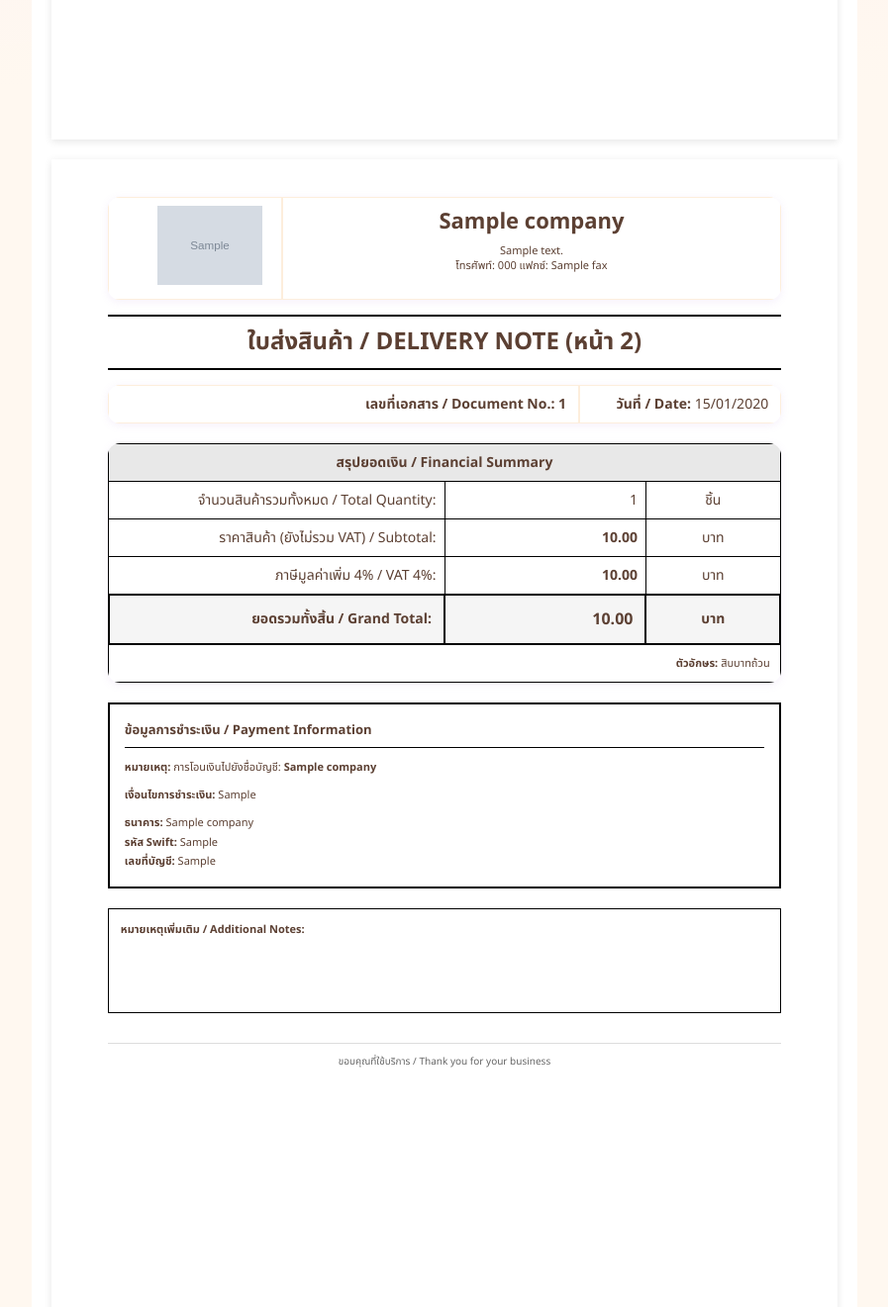
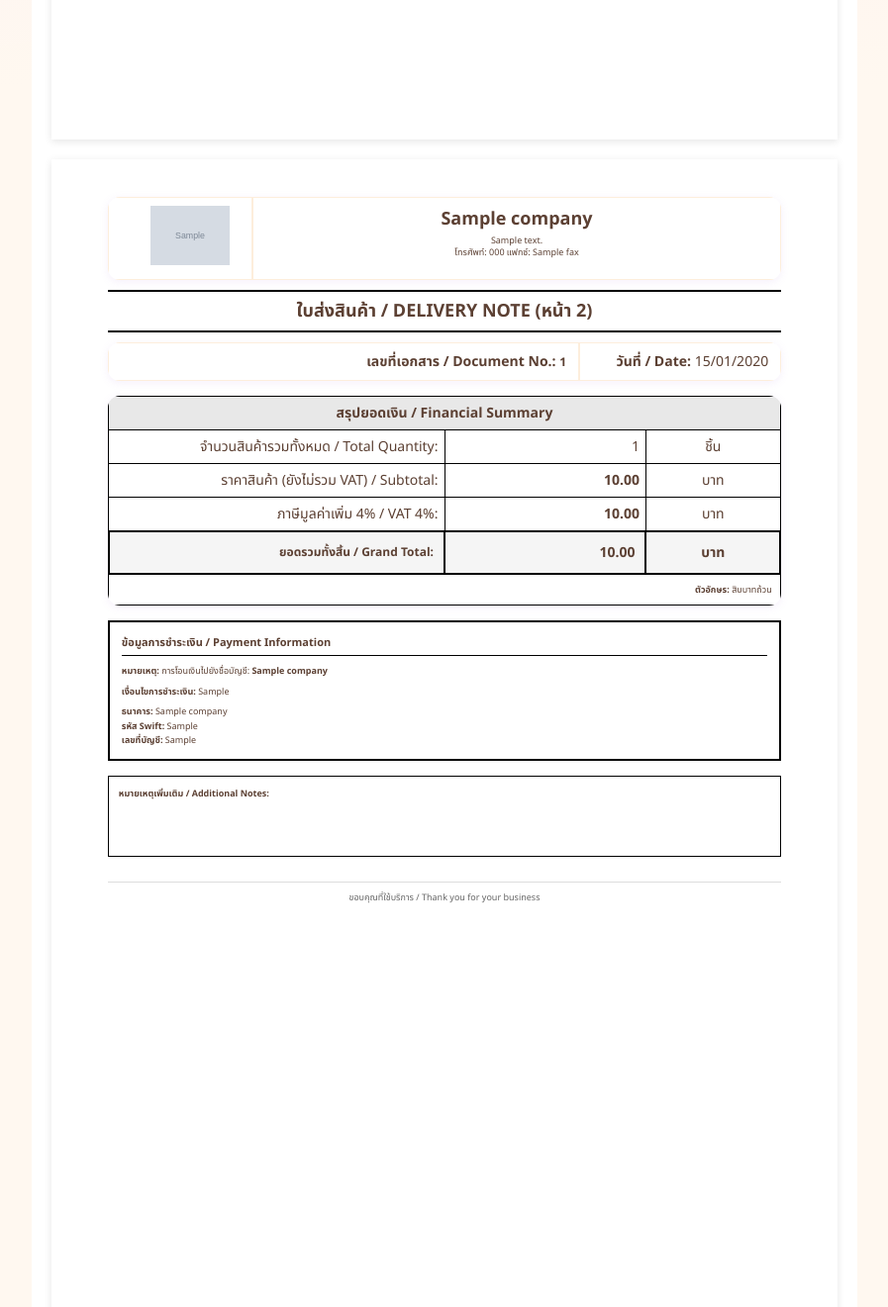
Before and after one commit to kittichaisangpayung-arch/oem-orders, a Django app: template templates/dashboard/delivery_note_detail.html in a window 1280 px wide. Shown: the part 1214-2535 px from the top of the page at 99% size, without its empty margins (191-1088 px from the left). Run offline with Django 5.2, Linux system fonts and the light colour scheme; the template is opened without the code that fills it: most values are stand-ins (such as "Sample title", 1, 10 or a date in 2020); grey boxes marked "Sample" are stand-in pictures.

Commit message:
Remove blank page and optimize financial summary page
- Keep financial summary page but reduce font sizes
- Reduce padding and margins throughout financial summary page
- This ensures no blank pages appear in PDF export

Co-Authored-By: Claude Sonnet 5 <noreply@anthropic.com>

```diff
--- a/templates/dashboard/delivery_note_detail.html
+++ b/templates/dashboard/delivery_note_detail.html
@@ -231,23 +231,23 @@
     </div>
     {% endfor %}
 
-    <!-- PAGE 2: Financial Summary -->
+    <!-- Financial Summary Page (Last Page) -->
     <div class="dn-page page-2">
         <!-- Header with Logo -->
-        <table style="width: 100%; margin-bottom: 10px;">
+        <table style="width: 100%; margin-bottom: 8px;">
             <tr>
-                <td style="width: 150px; vertical-align: top;">
+                <td style="width: 120px; vertical-align: top;">
                     {% if company.logo %}
-                    <img src="{{ company.logo.url }}" alt="{{ company.name_th }}" style="width: 120px; height: auto; max-height: 80px; object-fit: contain;">
+                    <img src="{{ company.logo.url }}" alt="{{ company.name_th }}" style="width: 100px; height: auto; max-height: 60px; object-fit: contain;">
                     {% else %}
-                    <div style="width: 120px; height: 80px; border: 1px dashed #ccc; display: flex; align-items: center; justify-content: center; font-size: 10px; color: #999;">
+                    <div style="width: 100px; height: 60px; border: 1px dashed #ccc; display: flex; align-items: center; justify-content: center; font-size: 9px; color: #999;">
                         LOGO
                     </div>
                     {% endif %}
                 </td>
                 <td style="vertical-align: top; text-align: center;">
-                    <div style="font-size: 22px; font-weight: bold; margin-bottom: 5px;">{{ company.name_th }}</div>
-                    <div style="font-size: 11px; line-height: 1.4;">
+                    <div style="font-size: 18px; font-weight: bold; margin-bottom: 3px;">{{ company.name_th }}</div>
+                    <div style="font-size: 9px; line-height: 1.3;">
                         {{ company.address }}<br>
                         โทรศัพท์: {{ company.phone }}{% if company.fax %} แฟกซ์: {{ company.fax }}{% endif %}
                     </div>
@@ -256,17 +256,17 @@
         </table>
 
         <!-- Title -->
-        <div style="text-align: center; margin: 15px 0;">
-            <div style="font-size: 24px; font-weight: bold; border-top: 2px solid #000; border-bottom: 2px solid #000; padding: 8px 0;">
+        <div style="text-align: center; margin: 10px 0;">
+            <div style="font-size: 18px; font-weight: bold; border-top: 2px solid #000; border-bottom: 2px solid #000; padding: 6px 0;">
                 ใบส่งสินค้า / DELIVERY NOTE (หน้า {{ pages|length|add:1 }})
             </div>
         </div>
 
         <!-- DN Info Row -->
-        <table style="width: 100%; margin-bottom: 20px; font-size: 12px;">
+        <table style="width: 100%; margin-bottom: 15px; font-size: 10px;">
             <tr>
                 <td style="width: 70%;">
-                    <strong>เลขที่เอกสาร / Document No.:</strong> <span style="font-size: 14px; font-weight: bold;">{{ dn.dn_number }}</span>
+                    <strong>เลขที่เอกสาร / Document No.:</strong> <span style="font-size: 12px; font-weight: bold;">{{ dn.dn_number }}</span>
                 </td>
                 <td style="width: 30%; text-align: right;">
                     <strong>วันที่ / Date:</strong> {{ dn.created_at|date:"d/m/Y" }}
@@ -275,41 +275,41 @@
         </table>
 
         <!-- Financial Summary Table -->
-        <table style="width: 100%; border-collapse: collapse; font-size: 12px; margin-bottom: 20px;">
+        <table style="width: 100%; border-collapse: collapse; font-size: 10px; margin-bottom: 15px;">
             <tbody>
                 <tr>
-                    <td colspan="3" style="border: 1px solid #000; padding: 8px; text-align: center; background: #e8e8e8; font-weight: bold;">
+                    <td colspan="3" style="border: 1px solid #000; padding: 6px; text-align: center; background: #e8e8e8; font-weight: bold;">
                         สรุปยอดเงิน / Financial Summary
                     </td>
                 </tr>
                 <tr>
-                    <td style="border: 1px solid #000; padding: 8px; width: 50%;">จำนวนสินค้ารวมทั้งหมด / Total Quantity:</td>
-                    <td style="border: 1px solid #000; padding: 8px; text-align: right; width: 30%;">{{ total_quantity|intcomma }}</td>
-                    <td style="border: 1px solid #000; padding: 8px; width: 20%; text-align: center;">ชิ้น</td>
+                    <td style="border: 1px solid #000; padding: 6px; width: 50%;">จำนวนสินค้ารวมทั้งหมด / Total Quantity:</td>
+                    <td style="border: 1px solid #000; padding: 6px; text-align: right; width: 30%;">{{ total_quantity|intcomma }}</td>
+                    <td style="border: 1px solid #000; padding: 6px; width: 20%; text-align: center;">ชิ้น</td>
                 </tr>
                 <tr>
-                    <td style="border: 1px solid #000; padding: 8px;">ราคาสินค้า (ยังไม่รวม VAT) / Subtotal:</td>
-                    <td style="border: 1px solid #000; padding: 8px; text-align: right; font-weight: bold;">{{ dn.subtotal|floatformat:2|intcomma }}</td>
-                    <td style="border: 1px solid #000; padding: 8px; text-align: center;">บาท</td>
+                    <td style="border: 1px solid #000; padding: 6px;">ราคาสินค้า (ยังไม่รวม VAT) / Subtotal:</td>
+                    <td style="border: 1px solid #000; padding: 6px; text-align: right; font-weight: bold;">{{ dn.subtotal|floatformat:2|intcomma }}</td>
+                    <td style="border: 1px solid #000; padding: 6px; text-align: center;">บาท</td>
                 </tr>
                 <tr>
-                    <td style="border: 1px solid #000; padding: 8px;">ภาษีมูลค่าเพิ่ม {{ dn.vat_rate }}% / VAT {{ dn.vat_rate }}%:</td>
-                    <td style="border: 1px solid #000; padding: 8px; text-align: right; font-weight: bold;">{{ dn.vat_amount|floatformat:2|intcomma }}</td>
-                    <td style="border: 1px solid #000; padding: 8px; text-align: center;">บาท</td>
+                    <td style="border: 1px solid #000; padding: 6px;">ภาษีมูลค่าเพิ่ม {{ dn.vat_rate }}% / VAT {{ dn.vat_rate }}%:</td>
+                    <td style="border: 1px solid #000; padding: 6px; text-align: right; font-weight: bold;">{{ dn.vat_amount|floatformat:2|intcomma }}</td>
+                    <td style="border: 1px solid #000; padding: 6px; text-align: center;">บาท</td>
                 </tr>
                 <tr style="background: #f5f5f5;">
-                    <td style="border: 2px solid #000; padding: 12px; font-weight: bold; font-size: 14px;">
+                    <td style="border: 2px solid #000; padding: 10px; font-weight: bold; font-size: 12px;">
                         ยอดรวมทั้งสิ้น / Grand Total:
                     </td>
-                    <td style="border: 2px solid #000; padding: 12px; text-align: right; font-weight: bold; font-size: 16px;">
+                    <td style="border: 2px solid #000; padding: 10px; text-align: right; font-weight: bold; font-size: 14px;">
                         {{ dn.grand_total|floatformat:2|intcomma }}
                     </td>
-                    <td style="border: 2px solid #000; padding: 12px; text-align: center; font-weight: bold;">
+                    <td style="border: 2px solid #000; padding: 10px; text-align: center; font-weight: bold;">
                         บาท
                     </td>
                 </tr>
                 <tr>
-                    <td colspan="3" style="border: 1px solid #000; padding: 10px; font-size: 11px;">
+                    <td colspan="3" style="border: 1px solid #000; padding: 8px; font-size: 9px;">
                         <strong>ตัวอักษร:</strong> {{ dn.grand_total|thai_baht_text }}
                     </td>
                 </tr>
@@ -317,13 +317,13 @@
         </table>
 
         <!-- Payment Information -->
-        <div style="border: 2px solid #000; padding: 15px; margin-bottom: 20px; font-size: 11px; line-height: 1.8;">
-            <div style="font-weight: bold; font-size: 13px; margin-bottom: 10px; border-bottom: 1px solid #000; padding-bottom: 5px;">
+        <div style="border: 2px solid #000; padding: 12px; margin-bottom: 15px; font-size: 9px; line-height: 1.6;">
+            <div style="font-weight: bold; font-size: 11px; margin-bottom: 8px; border-bottom: 1px solid #000; padding-bottom: 4px;">
                 ข้อมูลการชำระเงิน / Payment Information
             </div>
             <div><strong>หมายเหตุ:</strong> การโอนเงินไปยังชื่อบัญชี: <strong>{{ company.bank_account_name }}</strong></div>
-            <div style="margin-top: 8px;"><strong>เงื่อนไขการชำระเงิน:</strong> {{ dn.payment_terms }}</div>
-            <div style="margin-top: 8px;">
+            <div style="margin-top: 6px;"><strong>เงื่อนไขการชำระเงิน:</strong> {{ dn.payment_terms }}</div>
+            <div style="margin-top: 6px;">
                 <strong>ธนาคาร:</strong> {{ company.bank_name }}<br>
                 <strong>รหัส Swift:</strong> {{ company.bank_swift }}<br>
                 <strong>เลขที่บัญชี:</strong> {{ company.bank_account_no }}
@@ -331,15 +331,15 @@
         </div>
 
         <!-- Additional Notes -->
-        <div style="border: 1px solid #000; padding: 12px; margin-bottom: 20px; min-height: 80px; font-size: 11px;">
+        <div style="border: 1px solid #000; padding: 10px; margin-bottom: 15px; min-height: 60px; font-size: 9px;">
             <strong>หมายเหตุเพิ่มเติม / Additional Notes:</strong>
-            <div style="margin-top: 8px;">
+            <div style="margin-top: 6px;">
                 {{ dn.notes|default:"" }}
             </div>
         </div>
 
         <!-- Footer -->
-        <div style="margin-top: 30px; text-align: center; font-size: 10px; color: #666; border-top: 1px solid #ddd; padding-top: 10px;">
+        <div style="margin-top: 25px; text-align: center; font-size: 9px; color: #666; border-top: 1px solid #ddd; padding-top: 8px;">
             <p style="margin: 0;">ขอบคุณที่ใช้บริการ / Thank you for your business</p>
         </div>
     </div>
```
